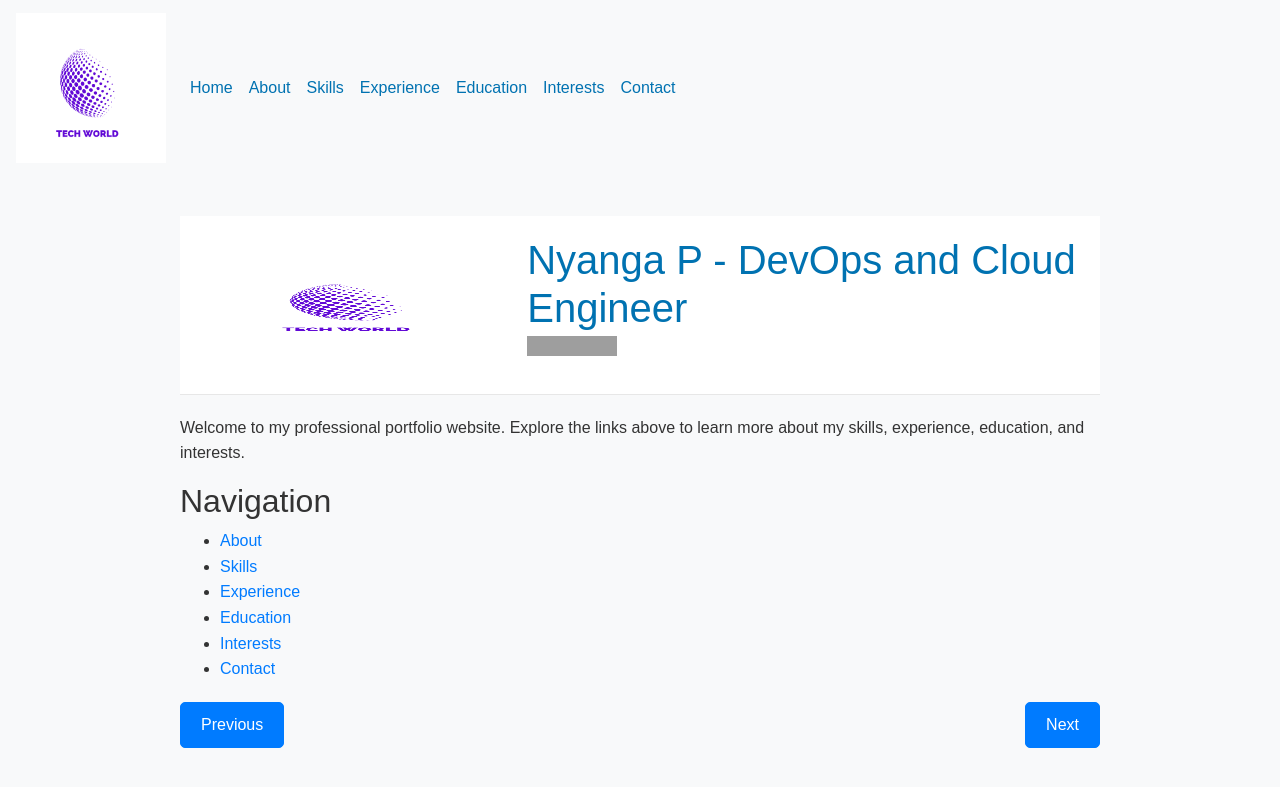
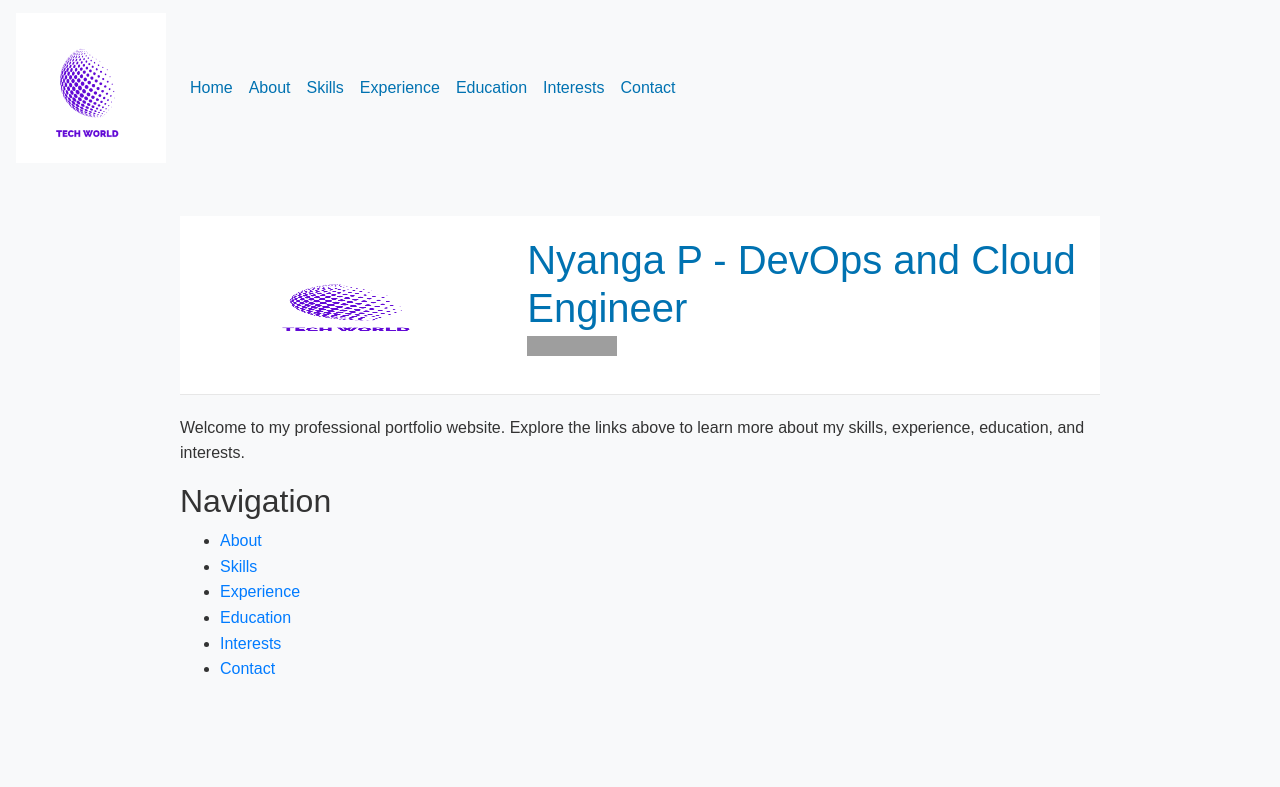
Before and after one commit to m-pasima/techy, a Jekyll site: the page built from index.md, in a window 1280 px wide. Shown: the top 787 px of the page. Built offline with Jekyll 4.4.1, drawn with Linux system fonts in a browser that asks for light colours; nearby versions of some CDN libraries; grey boxes are pictures that could not be loaded.

Commit message:
Update default.html

```diff
--- a/_layouts/default.html
+++ b/_layouts/default.html
@@ -26,10 +26,6 @@
   </nav>
   <div class="container">
     {{ content }}
-    <div class="navigation-buttons">
-      <a href="{{ site.baseurl }}/previous-page-url" class="btn btn-primary">Previous</a>
-      <a href="{{ site.baseurl }}/next-page-url" class="btn btn-primary">Next</a>
-    </div>
   </div>
   <script src="https://code.jquery.com/jquery-3.5.1.slim.min.js"></script>
   <script src="https://cdn.jsdelivr.net/npm/@popperjs/core@2.5.2/dist/umd/popper.min.js"></script>
```
